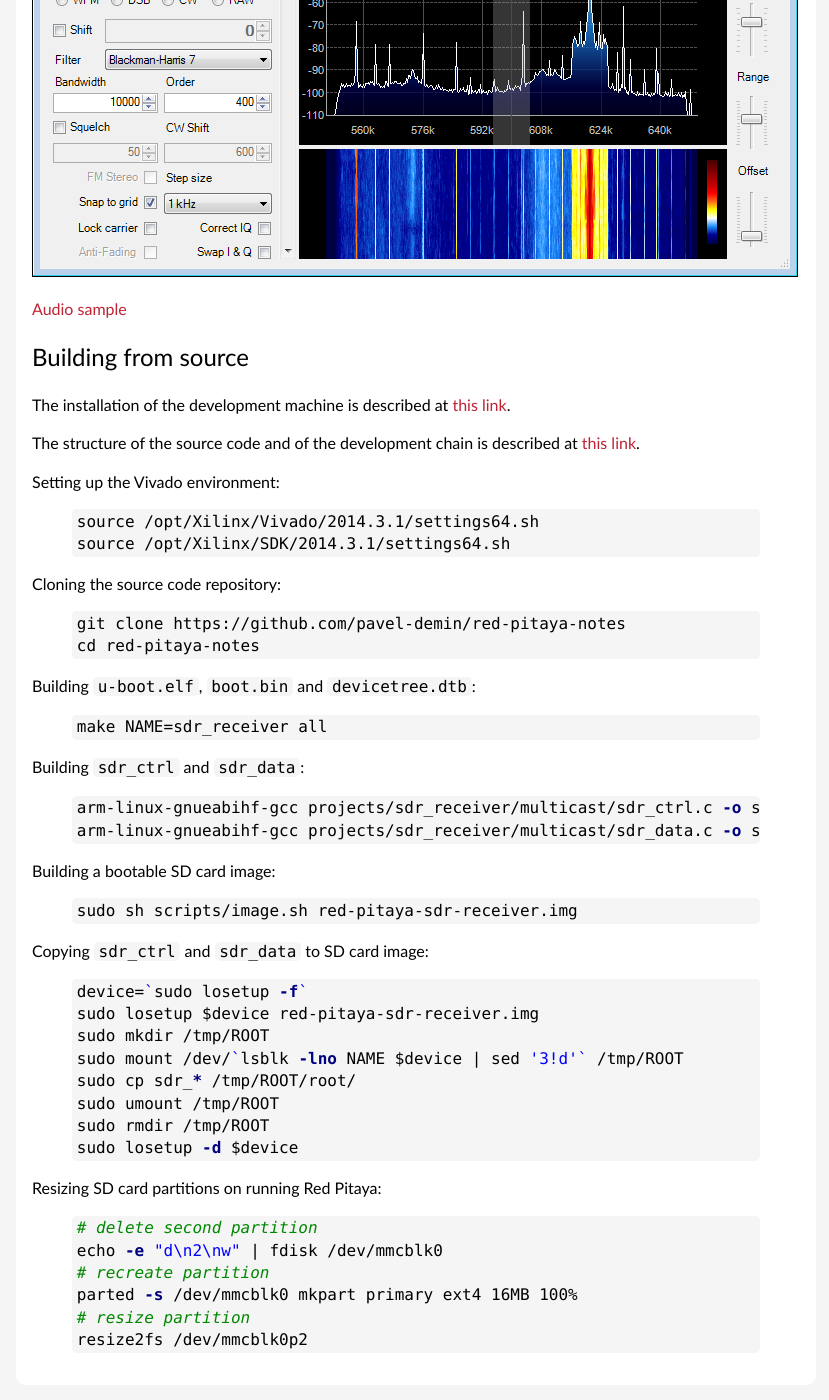
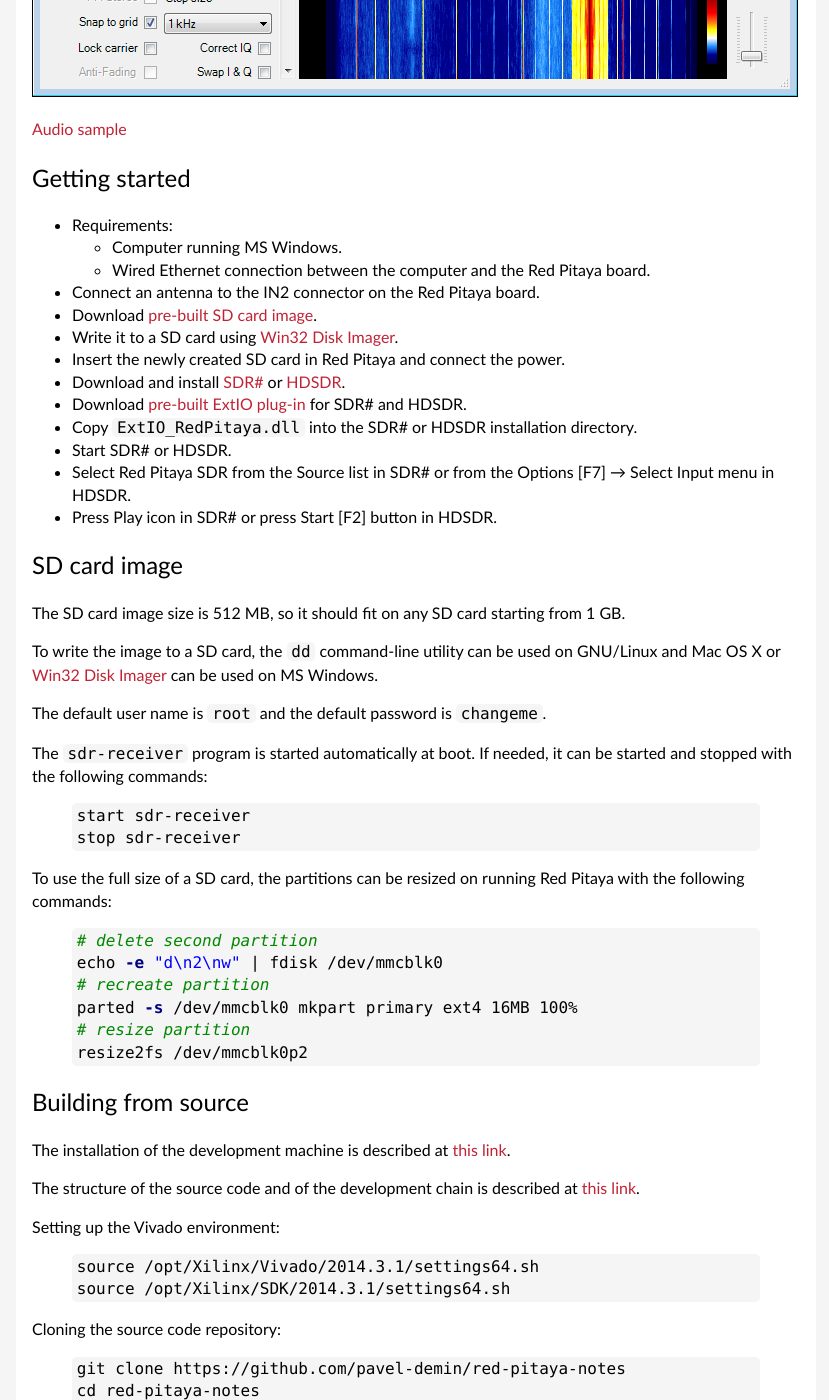
Before and after one commit to pavel-demin/red-pitaya-notes, a Jekyll site: the page built from sdr-receiver.md, in a window 1280 px wide and 1400 px high, scrolled down 3430 px. Shown: the whole window, without its empty margins (224-1053 px from the left). Built offline with Jekyll 4.4.1, drawn with Linux system fonts in a browser that asks for light colours; some of the changed text lies outside the part shown.

Commit message:
merge sdr_ctrl and sdr_data into sdr-receiver, add Getting Started guide and antenna picture

```diff
--- a/sdr-receiver.md
+++ b/sdr-receiver.md
@@ -45,15 +45,13 @@
 paste(as.character(h), collapse=", ")
 {% endhighlight %}
 
-To get an idea of the combined (CIC and FIR) filter response, the following figure shows the FFT display from the SDR# program when Red Pitaya inputs are not connected to anything and the SDR# filtering is switched off:
+To get an idea of the combined (CIC and FIR) filter response, the following figure shows a 128k FFT display from the SDR# program when Red Pitaya inputs are not connected to anything and the SDR# filtering is switched off:
 
 ![Filter response]({{ "/img/no-signal.png" | prepend: site.baseurl }})
 
 The [projects/sdr_receiver](https://github.com/pavel-demin/red-pitaya-notes/tree/master/projects/sdr_receiver) directory contains one Tcl file [block_design.tcl](https://github.com/pavel-demin/red-pitaya-notes/blob/master/projects/sdr_receiver/block_design.tcl) that instantiates, configures and interconnects all the needed IP cores.
 
-The [projects/sdr_receiver/multicast](https://github.com/pavel-demin/red-pitaya-notes/tree/master/projects/sdr_receiver/multicast) directory contains two C programs  [sdr_ctrl.c](https://github.com/pavel-demin/red-pitaya-notes/blob/master/projects/sdr_receiver/multicast/sdr_ctrl.c) and [sdr_data.c](https://github.com/pavel-demin/red-pitaya-notes/blob/master/projects/sdr_receiver/multicast/sdr_data.c).
-
-The I/Q data stream (2 x 32 bit x 100 kSPS = 6.1 Mbit/s) is transmitted by the `sdr_data` program via IP multicast. The `sdr_ctrl` program receives multicast packets containing control commands and frequency of the sine and cosine waves used for the I/Q demodulation. By default, the multicast address is `239.0.0.39`, the port number for the control commands and for the frequency information is `1001`, the port number for the I/Q data stream is `1002`.
+The [projects/sdr_receiver/multicast](https://github.com/pavel-demin/red-pitaya-notes/tree/master/projects/sdr_receiver/multicast) directory contains one C program [sdr-receiver.c](https://github.com/pavel-demin/red-pitaya-notes/blob/master/projects/sdr_receiver/multicast/sdr-receiver.c). This program transmits the I/Q data stream (2 x 32 bit x 100 kSPS = 6.1 Mbit/s) via IP multicast and receives multicast packets containing control commands and frequency of the sine and cosine waves used for the I/Q demodulation. By default, the multicast address is `239.0.0.39`, the port number for the control commands and for the frequency information is `1001`, the port number for the I/Q data stream is `1002`.
 
 User interface
 -----
@@ -73,29 +71,14 @@
 
 For both SDR# and HDSDR, the `ExtIO_RedPitaya.dll` file should be copied to the directory where the program is installed and the program will recognize it automatically at start-up.
 
-SD card image
------
-
-A pre-built SD card image can be downloaded from [this link](https://googledrive.com/host/0B-t5klOOymMNfmJ0bFQzTVNXQ3RtWm5SQ2NGTE1hRUlTd3V2emdSNzN6d0pYamNILW83Wmc/red-pitaya-sdr-receiver-20150220.zip).
-
-To write the image to SD card, the `dd` command can be used on Linux and Mac OS X and [Win32 Disk Imager](http://sourceforge.net/projects/win32diskimager/) can be used on MS Windows.
-
-The user name is `root` and the default password is `changeme`.
-
-Starting the two multicast programs on Red Pitaya:
-{% highlight bash %}
-./sdr_data &
-./sdr_ctrl &
-{% endhighlight %}
-
 Antenna
 -----
 
-Inspired by the "Wideband active loop antenna" article appeared in the January, 2001 issue of Elektor Electronics, I've build my antenna using 4 pair telephone cable (9 m, 4 x 0.2 mm<sup>2</sup>). The schematic is shown on the following diagram:
+Inspired by the "Wideband active loop antenna" article appeared in the January, 2001 issue of Elektor Electronics, I've build my antenna using 4 wire telephone cable (9 m, 4 x 0.2 mm<sup>2</sup>). A schematic and picture of the antenna connected to Red Pitaya is shown in the following figure:
 
-![Antenna]({{ "/img/antenna.png" | prepend: site.baseurl }})
+![Antenna schematic]({{ "/img/antenna-schematic.png" | prepend: site.baseurl }}) ![Antenna picture]({{ "/img/antenna-picture.jpg" | prepend: site.baseurl }})
 
-With this antenna I can receive some broadcast stations.
+With this antenna I can receive some MW and SW broadcast stations.
 
 Screen shot and audio sample
 -----
@@ -105,6 +88,48 @@
 ![Strong signal]({{ "/img/strong-signal.png" | prepend: site.baseurl }})
 
 [Audio sample](https://googledrive.com/host/0B-t5klOOymMNfmJ0bFQzTVNXQ3RtWm5SQ2NGTE1hRUlTd3V2emdSNzN6d0pYamNILW83Wmc/strong-signal.wav)
+
+Getting started
+-----
+
+ - Requirements:
+   - Computer running MS Windows.
+   - Wired Ethernet connection between the computer and the Red Pitaya board.
+ - Connect an antenna to the IN2 connector on the Red Pitaya board.
+ - Download [pre-built SD card image](https://googledrive.com/host/0B-t5klOOymMNfmJ0bFQzTVNXQ3RtWm5SQ2NGTE1hRUlTd3V2emdSNzN6d0pYamNILW83Wmc/red-pitaya-sdr-receiver-20150221.zip).
+ - Write it to a SD card using [Win32 Disk Imager](http://sourceforge.net/projects/win32diskimager/).
+ - Insert the newly created SD card in Red Pitaya and connect the power.
+ - Download and install [SDR#](http://sdrsharp.com/#download) or [HDSDR](http://www.hdsdr.de/).
+ - Download [pre-built ExtIO plug-in](https://googledrive.com/host/0B-t5klOOymMNfmJ0bFQzTVNXQ3RtWm5SQ2NGTE1hRUlTd3V2emdSNzN6d0pYamNILW83Wmc/ExtIO_RedPitaya.dll) for SDR# and HDSDR.
+ - Copy `ExtIO_RedPitaya.dll` into the SDR# or HDSDR installation directory.
+ - Start SDR# or HDSDR.
+ - Select Red Pitaya SDR from the Source list in SDR# or from the Options [F7] &rarr; Select Input menu in HDSDR.
+ - Press Play icon in SDR# or press Start [F2] button in HDSDR.
+
+SD card image
+-----
+
+The SD card image size is 512 MB, so it should fit on any SD card starting from 1 GB.
+
+To write the image to a SD card, the `dd` command-line utility can be used on GNU/Linux and Mac OS X or [Win32 Disk Imager](http://sourceforge.net/projects/win32diskimager/) can be used on MS Windows.
+
+The default user name is `root` and the default password is `changeme`.
+
+The `sdr-receiver` program is started automatically at boot. If needed, it can be started and stopped with the following commands:
+{% highlight bash %}
+start sdr-receiver
+stop sdr-receiver
+{% endhighlight %}
+
+To use the full size of a SD card, the partitions can be resized on running Red Pitaya with the following commands:
+{% highlight bash %}
+# delete second partition
+echo -e "d\n2\nw" | fdisk /dev/mmcblk0
+# recreate partition
+parted -s /dev/mmcblk0 mkpart primary ext4 16MB 100%
+# resize partition
+resize2fs /dev/mmcblk0p2
+{% endhighlight %}
 
 Building from source
 -----
@@ -130,10 +155,9 @@
 make NAME=sdr_receiver all
 {% endhighlight %}
 
-Building `sdr_ctrl` and `sdr_data`:
+Building `sdr-receiver`:
 {% highlight bash %}
-arm-linux-gnueabihf-gcc projects/sdr_receiver/multicast/sdr_ctrl.c -o sdr_ctrl -lm
-arm-linux-gnueabihf-gcc projects/sdr_receiver/multicast/sdr_data.c -o sdr_data -lm
+arm-linux-gnueabihf-gcc projects/sdr_receiver/multicast/sdr-receiver.c -o sdr-receiver -lm
 {% endhighlight %}
 
 Building a bootable SD card image:
@@ -141,24 +165,15 @@
 sudo sh scripts/image.sh red-pitaya-sdr-receiver.img
 {% endhighlight %}
 
-Copying `sdr_ctrl` and `sdr_data` to SD card image:
+Copying `sdr-receiver` to SD card image:
 {% highlight bash %}
 device=`sudo losetup -f`
 sudo losetup $device red-pitaya-sdr-receiver.img
 sudo mkdir /tmp/ROOT
 sudo mount /dev/`lsblk -lno NAME $device | sed '3!d'` /tmp/ROOT
-sudo cp sdr_* /tmp/ROOT/root/
+sudo cp sdr-receiver /tmp/ROOT/usr/bin/
+sudo cp projects/sdr_receiver/multicast/sdr-receiver.conf /tmp/ROOT/etc/init/
 sudo umount /tmp/ROOT
 sudo rmdir /tmp/ROOT
 sudo losetup -d $device
 {% endhighlight %}
-
-Resizing SD card partitions on running Red Pitaya:
-{% highlight bash %}
-# delete second partition
-echo -e "d\n2\nw" | fdisk /dev/mmcblk0
-# recreate partition
-parted -s /dev/mmcblk0 mkpart primary ext4 16MB 100%
-# resize partition
-resize2fs /dev/mmcblk0p2
-{% endhighlight %}
```
Also changed, not shown: img/antenna-picture.jpg (added), img/antenna-schematic.png (added), img/antenna.png (deleted).
